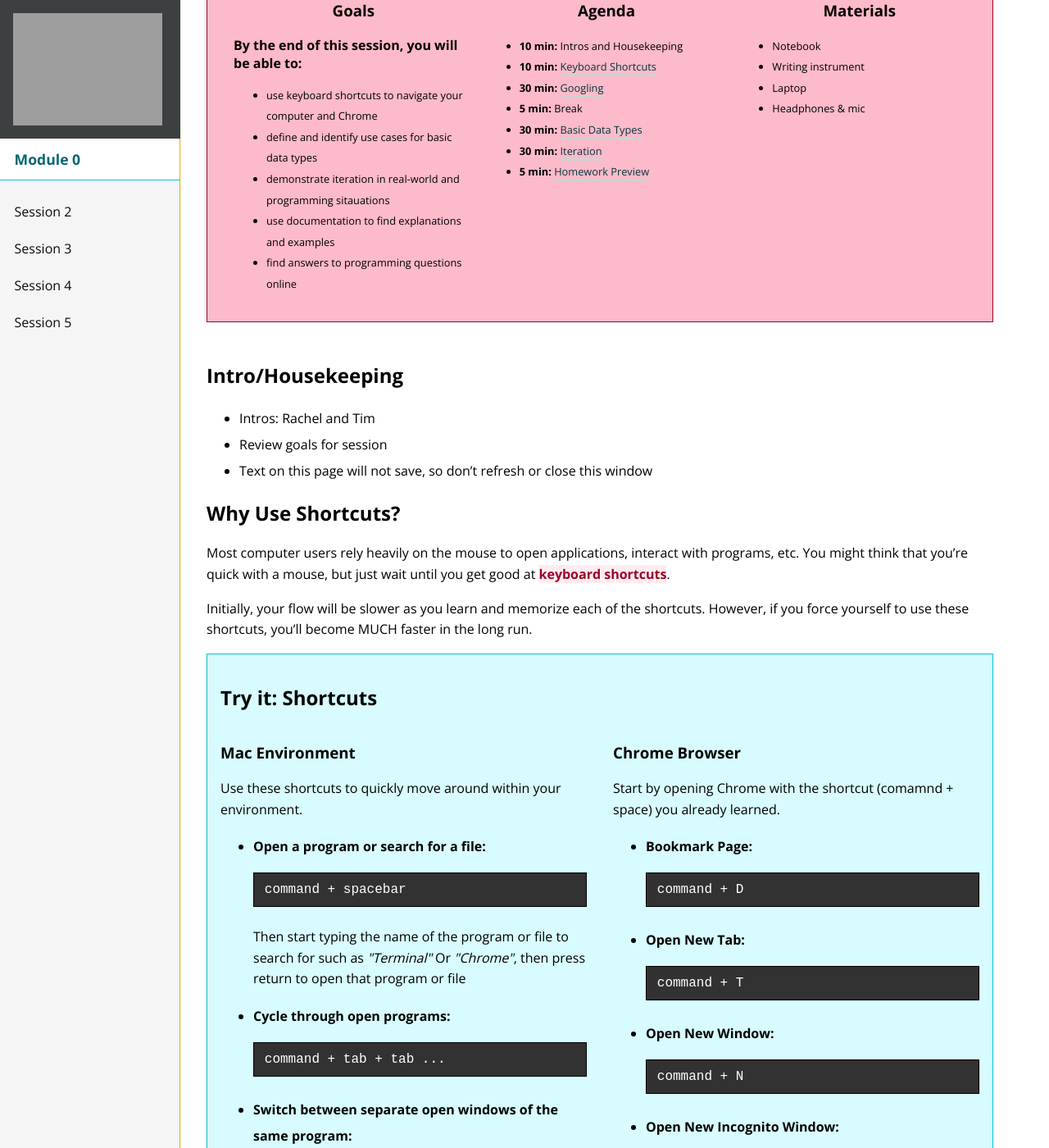
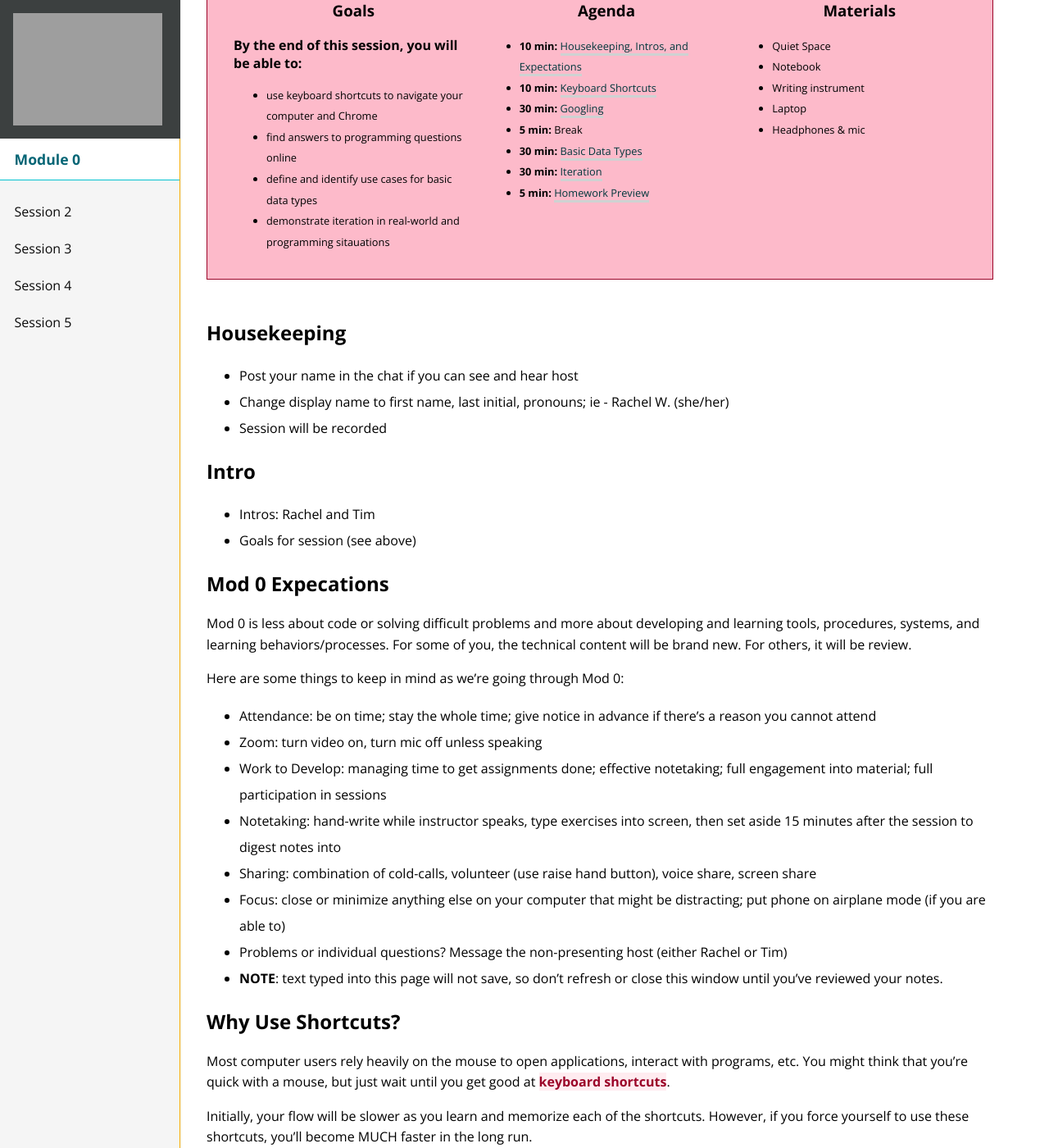
Before and after one commit to turingschool/mod-0-curriculum, a Jekyll site: the page built from session2/index.md, in a window 1280 px wide and 1400 px high, scrolled down 198 px. Shown: the whole window at 82% size. Built offline with Jekyll 4.4.1, drawn with Linux system fonts in a browser that asks for light colours; nearby versions of some CDN libraries; some of the changed text lies outside the part shown.

Commit message:
add expectations and tweak wording

````diff
--- a/session2/index.md
+++ b/session2/index.md
@@ -10,16 +10,15 @@ subheading: Data Types, Iteration, Documentation, Googling
     <strong>By the end of this session, you will be able to:</strong>
     <ul>
       <li>use keyboard shortcuts to navigate your computer and Chrome</li>
+      <li>find answers to programming questions online</li>
       <li>define and identify use cases for basic data types</li>
       <li>demonstrate iteration in real-world and programming sitauations</li>
-      <li>use documentation to find explanations and examples</li>
-      <li>find answers to programming questions online</li>
     </ul>
   </div>
   <div>
     <h3>Agenda</h3>
     <ul>
-      <li><strong>10 min: </strong>Intros and Housekeeping</li>
+      <li><strong>10 min: </strong><a href="#intro">Housekeeping, Intros, and Expectations</a></li>
       <li><strong>10 min: </strong><a href="#shortcuts">Keyboard Shortcuts</a></li>
       <li><strong>30 min: </strong><a href="#findinganswers">Googling</a></li>
       <li><strong>5 min: </strong>Break</li>
@@ -31,20 +30,41 @@ subheading: Data Types, Iteration, Documentation, Googling
   <div>
     <h3>Materials</h3>
     <ul>
+      <li>Quiet Space</li>
       <li>Notebook</li>
       <li>Writing instrument</li>
       <li>Laptop</li>
       <li>Headphones & mic</li>
     </ul>
   </div>
-
 </div>
 
-## Intro/Housekeeping
+<a name="intro"></a>
+## Housekeeping
+
+* Post your name in the chat if you can see and hear host
+* Change display name to first name, last initial, pronouns; ie - Rachel W. (she/her)
+* Session will be recorded
+
+## Intro
 
 * Intros: Rachel and Tim
-* Review goals for session
-* Text on this page will not save, so don't refresh or close this window
+* Goals for session (see above)
+
+## Mod 0 Expecations
+
+Mod 0 is less about code or solving difficult problems and more about developing and learning tools, procedures, systems, and  learning behaviors/processes. For some of you, the technical content will be brand new. For others, it will be review.
+
+Here are some things to keep in mind as we're going through Mod 0:
+
+- Attendance: be on time; stay the whole time; give notice in advance if there's a reason you cannot attend
+- Zoom: turn video on, turn mic off unless speaking
+- Work to Develop: managing time to get assignments done; effective notetaking; full engagement into material; full participation in sessions
+- Notetaking: hand-write while instructor speaks, type exercises into screen, then set aside 15 minutes after the session to digest notes into
+- Sharing: combination of cold-calls, volunteer (use raise hand button), voice share, screen share
+- Focus: close or minimize anything else on your computer that might be distracting; put phone on airplane mode (if you are able to)
+- Problems or individual questions? Message the non-presenting host (either Rachel or Tim)
+- **NOTE**: text typed into this page will not save, so don't refresh or close this window until you've reviewed your notes.
 
 <a name="shortcuts"></a>
 ## Why Use Shortcuts?
@@ -143,35 +163,59 @@ When I Google programming questions, I _usually_ include three things:
 For example, if I wanted to add a thick green border to a heading on my webpage and I'm using plain CSS for styling, I might google this:
 
 ```
-how to add border to heading CSS
+how to add border to heading css
 ```
+
 
 <div class="things-to-note">
   <h4>Things to Note</h4>
   <ol>
     <li>If the question is generic to programming, replace the name of the langauge with "programming"</li>
     <li>If the thing you need to search is a definition (as opposed to how to do something), replace "how to" with "what is"</li>
+    <li>While capitalization doesn't matter, word order does. Google will look for results where words are ordered or grouped the same way you had them in your search and prioritize those. For example, you get different results when you search "cheese pizza" compared to "pizza cheese"</li>
+    <li><strong>SUPER IMPORTANT:</strong> You might not get the results you're looking for on the first go-around. </li>
   </ol>
 </div>
 
 <div class="try-it">
   <h2>Try It: Writing Google-able Phrases</h2>
-  <p>Write out a Google-able search phrase for each of the following scenarios. <strong>Do not get hung up on being unfamiliar with the terminology for each scenario.</strong> We just want phrases to put into Google.</p>
+  <p>Write out <strong>TWO</strong> Google-able search phrases for each of the following scenarios. Do not get hung up on being unfamiliar with the terminology for each scenario. We just want phrases to put into Google.</p>
   <p>I'm making a webpage using HTML and CSS, and my image is pressed right up to the edge of the window. I want some more space on the left side of the image so that it's not touching the browser window.</p>
-  <textarea rows="1"></textarea>
+  <textarea rows="2">
+Phrase 1:
+Phrase 2:
+  </textarea>
   <p>In my JavaScript program, I need to capitalize the first letter of each word in a sentence.</p>
-  <textarea rows="1"></textarea>
+  <textarea rows="2">
+Phrase 1:
+Phrase 2:
+  </textarea>
   <p>I'm building a game using Ruby and I have an array of six elements. I need to figure out how to get rid of the last three elements in the array.</p>
-  <textarea rows="1"></textarea>
+  <textarea rows="2">
+Phrase 1:
+Phrase 2:
+  </textarea>
   <p>I am using Git for version control and made a typo in a commit message. I need to change it before I push my changes to GitHub.</p>
-  <textarea rows="1"></textarea>
+  <textarea rows="2">
+Phrase 1:
+Phrase 2:
+  </textarea>
   <p>I got this error message when I ran my Ruby program and I don't know what it means or how to fix it: <em>"unterminated string meets end of file"</em></p>
-  <textarea rows="1"></textarea>
+  <textarea rows="2">
+Phrase 1:
+Phrase 2:
+  </textarea>
   <p>I want to turn on the autosave feature in my text editor so that I don't have to remember to save each time I run my code.</p>
-  <textarea rows="1"></textarea>
+  <textarea rows="2">
+Phrase 1:
+Phrase 2:
+  </textarea>
   <p>None of my JavaScript works in the browser even though I know my code is right. </p>
   <small>(This one doesn't really follow our pattern for Googling, but what might you search?)</small>
-  <textarea rows="1"></textarea>
+  <textarea rows="2">
+Phrase 1:
+Phrase 2:
+  </textarea>
 </div>
 
 #### Sifting Through Results
@@ -207,6 +251,10 @@ Once you formulate a good Google search and receive your results, there are a fe
   <textarea rows="5"></textarea>
 </div>
 
+## BREAK
+
+Turn off your mics and videos and walk away from the computer. Stand up, stretch, drink water. Do a few sit-ups, squats, push-ups, jumping jacks, arm circles, stress ball squeezes, or whatever else moves your body.
+
 <a name="datatypes"></a>
 ## Basic Data Types
 
@@ -214,14 +262,14 @@ In most programming languages, you'll find the same basic <span class="vocab">da
 
 #### Strings
 
-Use your Googling skills to figure out <strong>what strings are used for in programming</strong> and jot down your notes in the box below.
+Use your Googling skills to figure out <strong>what <span class="vocab">strings</span> are used for in programming</strong> and jot down your notes in the box below.
 
 <textarea rows="4"></textarea>
 
 <div class="toggle-show">
   Done? Click here to reveal.
   <div class="hidden">
-    <p> A string is a data type used in programming, such as an integer and floating point unit, but is used to represent text rather than numbers. It is comprised of a set of characters that can also contain spaces and numbers. For example, the word "hamburger" and the phrase "I ate 3 hamburgers" are both strings. Even "12345" could be considered a string, if specified correctly. Typically, programmers must enclose strings in quotation marks for the data to recognized as a string and not a number or variable name.</p>
+    <p> A <span class="vocab">string</span> is a data type used in programming, such as an integer and floating point unit, but is used to represent text rather than numbers. It is comprised of a set of characters that can also contain spaces and numbers. For example, the word "hamburger" and the phrase "I ate 3 hamburgers" are both strings. Even "12345" could be considered a string, if specified correctly. Typically, programmers must enclose strings in quotation marks for the data to recognized as a string and not a number or variable name.</p>
   </div>
 </div>
 
@@ -235,7 +283,7 @@ Use your Googling skills to figure out <strong>what strings are used for in prog
 
 #### Integers and Floats
 
-Use your Googling skills to figure out <strong>what integers and floats are used for in programming</strong> and jot down your notes in the box below.
+Use your Googling skills to figure out <strong>what <span class="vocab">integers</span> and <span class="vocab">floats</span> are used for in programming</strong> and jot down your notes in the box below.
 
 <textarea rows="2">Integers: </textarea>
 <textarea rows="2">Floats: </textarea>
@@ -243,8 +291,8 @@ Use your Googling skills to figure out <strong>what integers and floats are used
 <div class="toggle-show">
   Done? Click here to reveal.
   <div class="hidden">
-    <p><strong>Integer:</strong> An integer is a whole number (not a fraction) that can be positive, negative, or zero. Therefore, the numbers 10, 0, -25, and 5,148 are all integers. Unlike floating point numbers, integers cannot have decimal places.</p>
-    <p><strong>Float:</strong> As the name implies, floating point numbers are numbers that contain floating decimal points. For example, the numbers 5.5, 0.001, and -2,345.6789 are floating point numbers. Numbers that do not have decimal places are called integers.</p>
+    <p><strong><span class="vocab">Integer</span>:</strong> An integer is a whole number (not a fraction) that can be positive, negative, or zero. Therefore, the numbers 10, 0, -25, and 5,148 are all integers. Unlike floating point numbers, integers cannot have decimal places.</p>
+    <p><strong><span class="vocab">Float</span>:</strong> As the name implies, floating point numbers are numbers that contain floating decimal points. For example, the numbers 5.5, 0.001, and -2,345.6789 are floating point numbers. Numbers that do not have decimal places are called integers.</p>
   </div>
 </div>
 
@@ -256,7 +304,7 @@ Use your Googling skills to figure out <strong>what integers and floats are used
 
 #### Booleans
 
-Use your Googling skills to figure out <strong>what a boolean is used for in programming</strong> and jot down your notes in the box below.
+Use your Googling skills to figure out <strong>what a <span class="vocab">boolean</span> value is used for in programming</strong> and jot down your notes in the box below.
 
 <textarea rows="4"></textarea>
 
@@ -282,14 +330,16 @@ Use your Googling skills to figure out <strong>what a boolean is used for in pro
 
 #### Arrays
 
-Use your Googling skills to figure out <strong>what an array is used for in programming</strong> and jot down your notes in the box below.
+Use your Googling skills to figure out <strong>what an <span class="vocab">array</span> is used for in programming</strong> and jot down your notes in the box below.
 
 <textarea rows="4"></textarea>
 
 <div class="toggle-show">
   Done? Click here to reveal.
   <div class="hidden">
-    <p>An array is a data structure that contains a group of elements. Typically these elements are all of the same data type, such as an integer or string. Arrays are commonly used in computer programs to organize data so that a related set of values can be easily sorted or searched. For example, a search engine may use an array to store Web pages found in a search performed by the user. When displaying the results, the program will output one element of the array at a time. This may be done for a specified number of values or until all the values stored in the array have been output. While the program could create a new variable for each result found, storing the results in an array is much more efficient way to manage memory.</p>
+    <p>An <span class="vocab">array</span> is a data structure that contains a group of elements.</p>
+    <p>You can think of an array as a box or container. Instead of saying "I have a box full of shirts," you could say "I have an array of shirts." The phrase "a container of pencils" would become "an array of pencils."</p>
+    <p>Typically, elements in an array are all of the same data type, such as an integer or string. Arrays are commonly used in computer programs to organize data so that a related set of values can be easily sorted or searched. For example, a search engine may use an array to store Web pages found in a search performed by the user. When displaying the results, the program will output one element of the array at a time. This may be done for a specified number of values or until all the values stored in the array have been output. While the program could create a new variable for each result found, storing the results in an array is much more efficient way to manage memory.</p>
     <p>An example of an array of <strong>integers: </strong><code>[76, 3, 45958, 329, 40, 3002]</code></p>
   </div>
 </div>
@@ -303,14 +353,14 @@ Use your Googling skills to figure out <strong>what an array is used for in prog
 
 #### Hashes or Objects
 
-If you're in the front end program, we're going to call the next data type an "object". If you're in the back end program, we're going to call it a "hash". Use your Googling skills to search for <strong>what it is used for in programming</strong> and jot down your notes in the box below.
+If you're in the front end program, we're going to call the next data type an <span class="vocab">object</span>. If you're in the back end program, we're going to call it a <span class="vocab">hash</span>. Use your Googling skills to search for <strong>what it is used for in programming</strong> and jot down your notes in the box below.
 
 <textarea rows="4"></textarea>
 
 <div class="toggle-show">
   Done? Click here to reveal.
   <div class="hidden">
-    <p>A <strong>Hash</strong> or <strong>Object</strong> is a collection of key-value pairs. It is similar to an Array, except that indexing is done via arbitrary keys of any object type, not an integer index.</p>
+    <p>A <span class="vocab">hash</span> or <span class="vocab">object</span> is a collection of key-value pairs. It is similar to an Array, except that indexing is done via arbitrary keys of any object type, not an integer index.</p>
     <p>Example with <strong>strings</strong> as both the key and value:<code>{ "key": "value" }</code></p>
     <p>Example with <strong>string</strong> as key and <strong>integer</strong> as value: <code>{ "student_count": 22 }</code></p>
   </div>
@@ -325,7 +375,7 @@ If you're in the front end program, we're going to call the next data type an "o
 
 #### Syntax for Data Types
 
-We'll go into breakout rooms to briefly discuss the syntax for iterating in Ruby and JavaScript. We will give you two examples of the syntax (one random example and one based on the grocery store examples) for each data type.
+We will give you two examples of the syntax (one random example and one based on the grocery store examples) for each data type. Luckily for us, the syntax for these basic data typs is almost identical in Ruby and JavaScript.
 
 <div class="try-it">
   <h2>Try It: Syntax for Data Types</h2>
@@ -350,7 +400,6 @@ We'll go into breakout rooms to briefly discuss the syntax for iterating in Ruby
     </div>
   </div>
 </div>
-
 
 
 <a name="iteration"></a>
@@ -525,20 +574,28 @@ for (i = 0; i < numbers.length; i++) {
     <div class="try-it">
       <h2>Try It: Iteration Syntax</h2>
       <p>Fill in the missing pieces of the iteration example below:</p>
-      <textarea rows="6">
+      <textarea rows="5">
 var birthdayPeople = ['Bonnie', 'Justin', 'Daniel', 'Alejandra', 'Michael', 'Giselle'];
 
 for (i = 0; i < _______; i++) {
    console.log('Happy Birthday, ' + ______);
 };
       </textarea>
+      <p>Use this box to describe what is happening:</p>
+      <textarea rows="3">
+
+      </textarea>
       <p>Fill in the missing pieces of the iteration example below:</p>
-      <textarea rows="6">
+      <textarea rows="5">
 var numbers = [2, 4, 6, 8, 10, 12, 14, 16];
 
 for (_____; ______; _____) {
    console.log('The number minus one is ' + ______);
 ___
+      </textarea>
+      <p>Use this box to describe what is happening:</p>
+      <textarea rows="3">
+
       </textarea>
     </div>
   </div>
@@ -561,26 +618,45 @@ end
     <div class="try-it">
       <h2>Try It: Iteration Syntax</h2>
       <p>Fill in the missing pieces of the iteration example below:</p>
-      <textarea rows="6">
+      <textarea rows="5">
 birthday_people = ["Bonnie", "Justin", "Daniel", "Alejandra", "Michael", "Giselle"]
 
 birthday_people._____ do |_____|
     puts "Happy birthday, #{_______}!"
 end
       </textarea>
+      <p>Use this box to describe what is happening:</p>
+      <textarea rows="3">
+
+      </textarea>
       <p>Fill in the missing pieces of the iteration example below:</p>
-      <textarea rows="6">
+      <textarea rows="5">
 numbers = [2, 4, 6, 8, 10, 12, 14, 16]
 
 ______.each ___ |number|
     puts "The number minus one is #{_____}"
 ____
       </textarea>
+      <p>Use this box to describe what is happening:</p>
+      <textarea rows="3">
+
+      </textarea>
     </div>
   </div>
 </div>
 
+## The End!
+
+Take 15 minutes on your own to digest the content from this lesson, including the notes you wrote in the text boxes.
+
+In your notebook, jot down your thoughts:
+
+- What do I understand from today?
+- When will I need what I just learned?
+- What questions do I still have?
+- What processes/behaviors did I exercise today?
+
 <a name="homework"></a>
 ## Homework
 
-[WIP]
+Find the homework in your Mod 0 Project Board. Contact Rachel or Tim if you're stuck.
````
